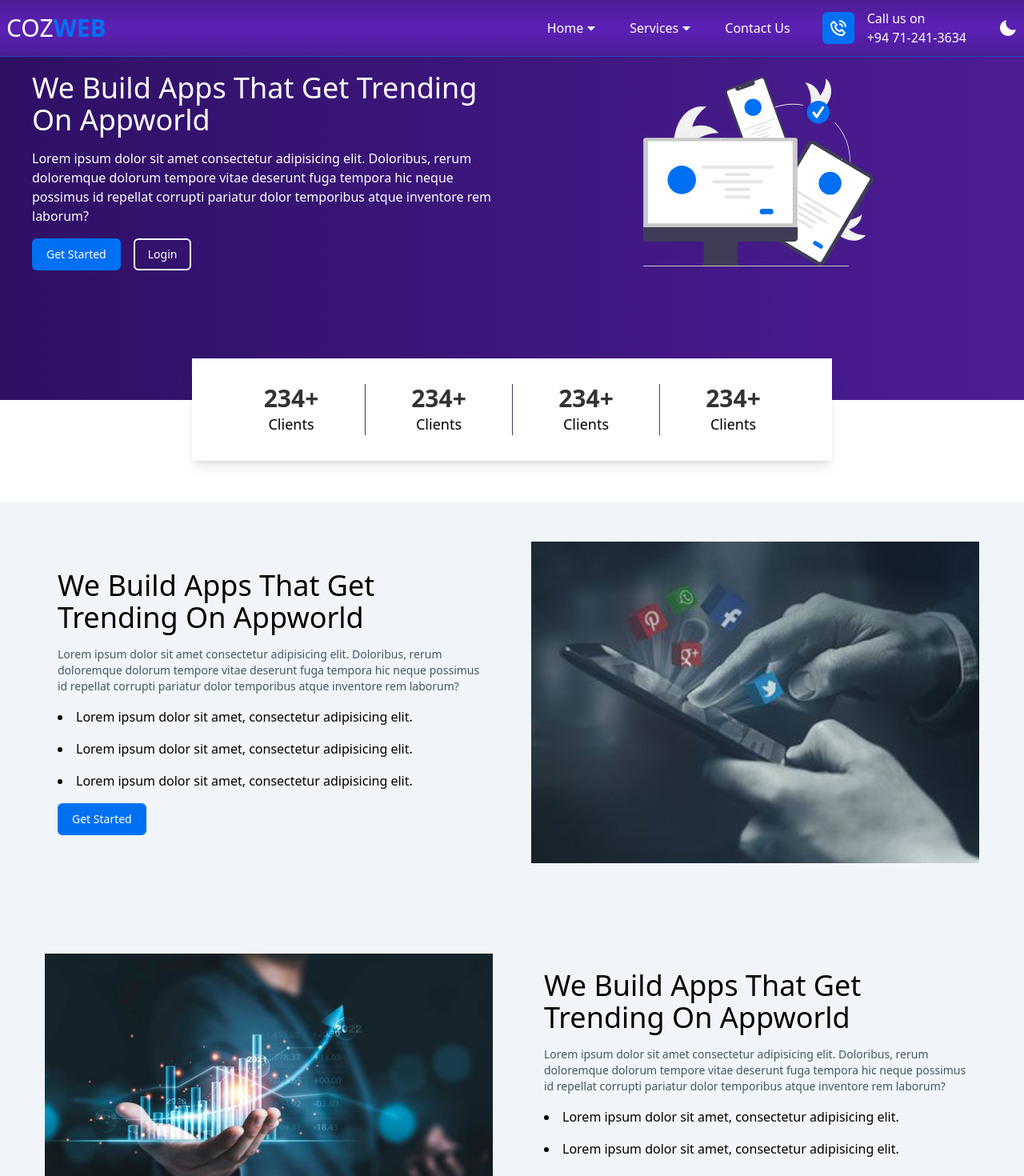
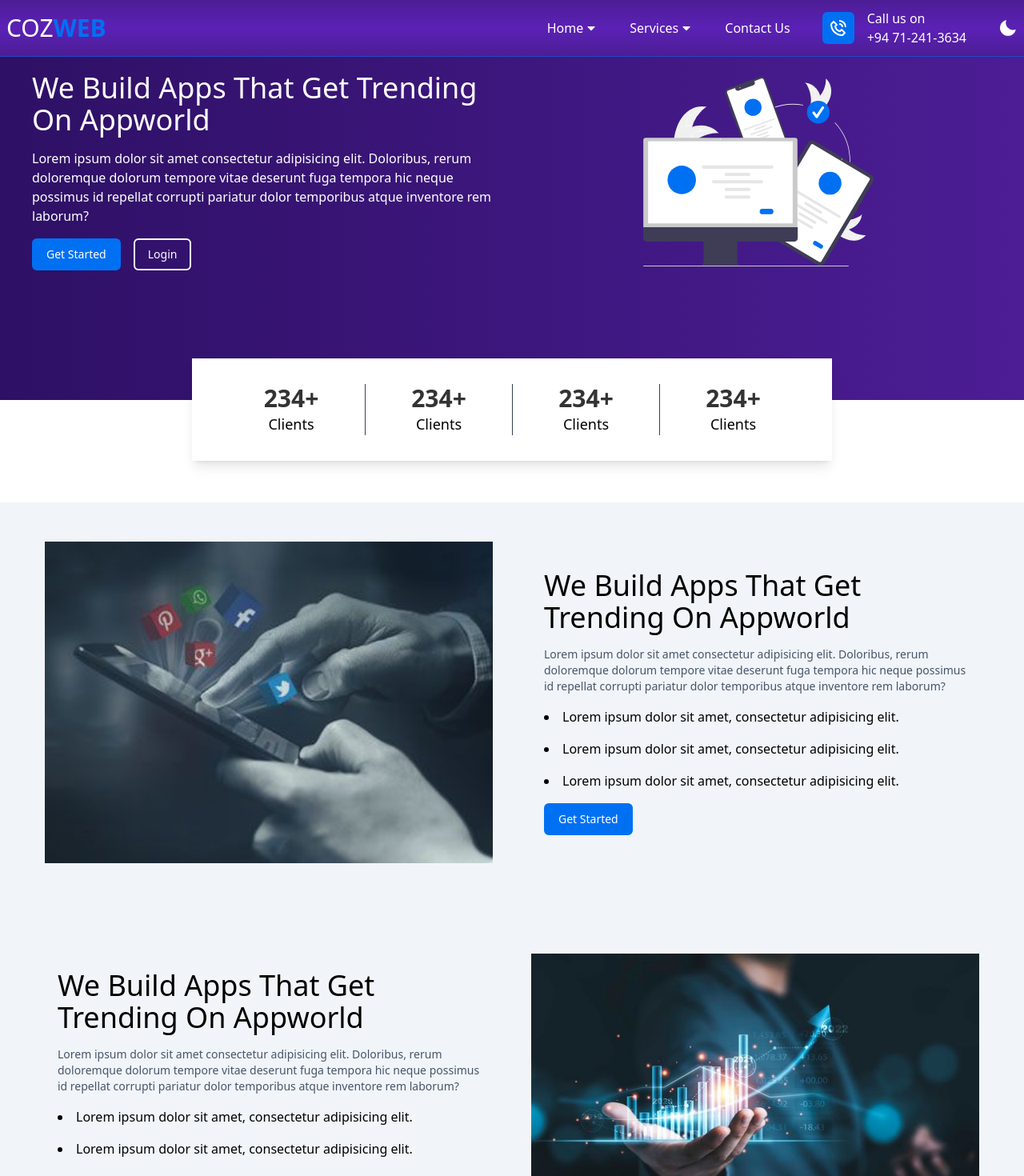
Before and after one commit to it21172878/cozweb, a React (Vite) app: page / in a window 1280 px wide. Shown: the top 1470 px of the page at 80% size. Built offline with nearby package versions, Linux system fonts and the light colour scheme.

Commit message:
AOS simple ainmations

```diff
--- a/package.json
+++ b/package.json
@@ -10,6 +10,7 @@
     "preview": "vite preview"
   },
   "dependencies": {
+    "aos": "^2.3.4",
     "react": "^18.2.0",
     "react-countup": "^6.5.0",
     "react-dom": "^18.2.0",
--- a/src/App.jsx
+++ b/src/App.jsx
@@ -9,19 +9,32 @@ import Blog1 from './assets/blog1.jpg';
 import SimpleBanner from './components/simpleBanner/SimpleBanner';
 import Blogs from './components/blogs/Blogs';
 import Footer from './components/footer/Footer';
+import { useEffect } from 'react';
+import AOS from 'aos';
+import 'aos/dist/aos.css';
 
 const App = () => {
+  useEffect(() => {
+    AOS.init({
+      offset: 100,
+      duration: 500,
+      easing: 'ease-in-sine',
+      delay: 100,
+    });
+    AOS.refresh();
+  }, []);
+
   return (
-    <>
+    <div className=" dark:bg-slate-900 bg-white">
       <Navbar />
       <Hero />
       <OverviewCounter />
-      <BannerDetails img={Blog1} />
-      <BannerDetails reverse={true} img={Blog2} />
+      <BannerDetails reverse={true} img={Blog1} />
+      <BannerDetails img={Blog2} />
       <SimpleBanner />
       <Blogs />
       <Footer />
-    </>
+    </div>
   );
 };
 
--- a/src/components/bannerDetails/BannerDetails.jsx
+++ b/src/components/bannerDetails/BannerDetails.jsx
@@ -8,6 +8,9 @@ const BannerDetails = ({ reverse, img }) => {
         <div className=" grid grid-cols-1 items-center gap-4 md:grid-cols-2">
           {/* text container */}
           <div
+            data-aos="fade-right"
+            data-aos-duration="400"
+            data-aos-once="true"
             className={`flex flex-col items-start gap-4 text-left md:items-start md:p-8 md:text-left ${
               reverse ? 'md:order-last' : ''
             }`}
@@ -37,7 +40,12 @@ const BannerDetails = ({ reverse, img }) => {
             <button className=" btn-primary">Get Started</button>
           </div>
           {/* image container */}
-          <div className={reverse ? 'order-1' : ' '}>
+          <div
+            data-aos="fade-left"
+            data-aos-duration="400"
+            data-aos-once="true"
+            className={reverse ? 'order-1' : ' '}
+          >
             <img src={img} alt="bot found" className=" max-auto w-full p-4 " />
           </div>
         </div>
--- a/src/components/blogs/Blogs.jsx
+++ b/src/components/blogs/Blogs.jsx
@@ -8,8 +8,8 @@ import img3 from '../../assets/blog3.jpg';
 const Blogs = () => {
   return (
     <>
-      <div className=" dark:bg-gray-900 dark:text-white">
-        <section className=" container mb-10 py-8 ">
+      <div className=" dark:bg-slate-900 dark:text-white">
+        <section data-aos="fade-up" className=" container mb-10 py-8 ">
           <h1 className=" mb-8 border-l-8 py-2 pl-2 text-center text-3xl font-bold ">
             Latest blog posts
           </h1>
--- a/src/components/footer/Footer.jsx
+++ b/src/components/footer/Footer.jsx
@@ -10,7 +10,7 @@ import {
 const Footer = () => {
   return (
     <div className="rounded-t-3xl bg-gradient-to-r from-violet-950 to-violet-900">
-      <section className="mx-auto max-w-[1200px] text-white">
+      <section className=" mx-auto max-w-[1200px] text-white">
         <div className=" grid py-5 md:grid-cols-3">
           <div className=" px-4 py-8 ">
             <h1 className="mb-3 text-justify text-xl font-bold sm:text-left sm:text-3xl">
--- a/src/components/hero/Hero.jsx
+++ b/src/components/hero/Hero.jsx
@@ -7,7 +7,12 @@ const Hero = () => {
       <section className=" container flex flex-col items-center justify-between">
         <div className=" grid grid-cols-1 md:grid-cols-2  items-center gap-8 text-white">
           {/* hero text container */}
-          <div className=" flex flex-col items-center gap-4 text-center md:items-start md:text-left">
+          <div
+            data-aos="fade-right"
+            data-aos-duration="400"
+            data-aos-once="true"
+            className=" flex flex-col items-center gap-4 text-center md:items-start md:text-left"
+          >
             <h1 className=" text-4xl">
               We Build Apps That Get Trending On Appworld
             </h1>
@@ -23,7 +28,12 @@ const Hero = () => {
             </div>
           </div>
           {/* hero image container */}
-          <div className=" mx-auto max-w-xs p-4">
+          <div
+            data-aos="fade-left"
+            data-aos-duration="400"
+            data-aos-once="true"
+            className=" mx-auto max-w-xs p-4"
+          >
             <img src={HeroImg} alt="Not Found" />
           </div>
         </div>
--- a/src/components/simpleBanner/SimpleBanner.jsx
+++ b/src/components/simpleBanner/SimpleBanner.jsx
@@ -5,7 +5,7 @@ const SimpleBanner = () => {
   return (
     <>
       <div className=" bg-primary">
-        <div className=" container py-8 md:py-12">
+        <div data-aos="fade-up" className=" container py-8 md:py-12">
           <div className="grid grid-cols-1 items-center md:grid-cols-3 gap-4 md:gap-8">
             <div className=" p-2">
               <iframe
```
Also changed, not shown: 1 other file (tests, documents, lock files or other folders).
